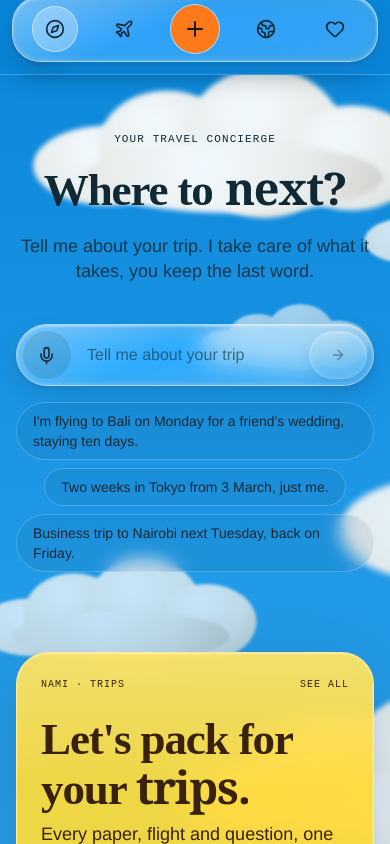
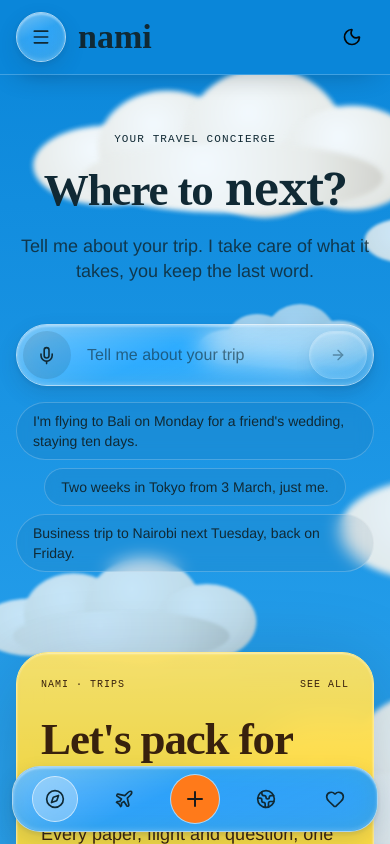
Before and after one commit to llecalvez-dotcom/nami, a Next.js app: page / in a window 390 px wide. Shown: the top 844 px of the page. Built offline with nearby package versions, Linux system fonts and the light colour scheme.

Commit message:
style: keep mobile quick links fixed to the viewport (no backdrop-filter on header)
Co-Authored-By: Devin AI <158243242+devin-ai-integration[bot]@users.noreply.github.com>

```diff
--- a/app/globals.css
+++ b/app/globals.css
@@ -281,8 +281,6 @@
 }
 .app-header {
   background: var(--sky-top);
-  backdrop-filter: blur(18px) saturate(1.2);
-  -webkit-backdrop-filter: blur(18px) saturate(1.2);
   border-bottom: 1px solid rgb(255 255 255 / 0.22);
   box-shadow: 0 10px 30px -18px rgb(7 18 27 / 0.45);
 }
```
